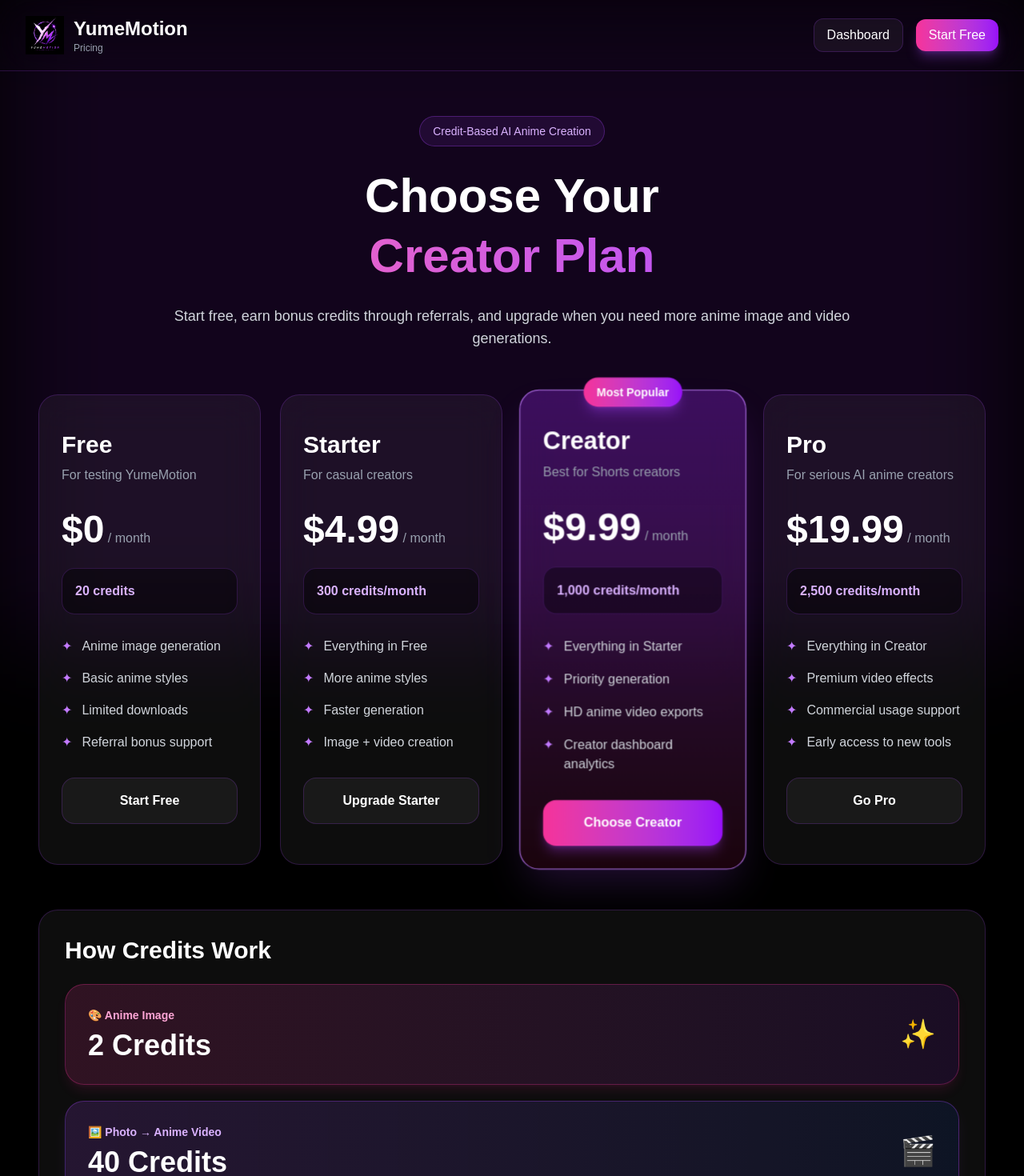
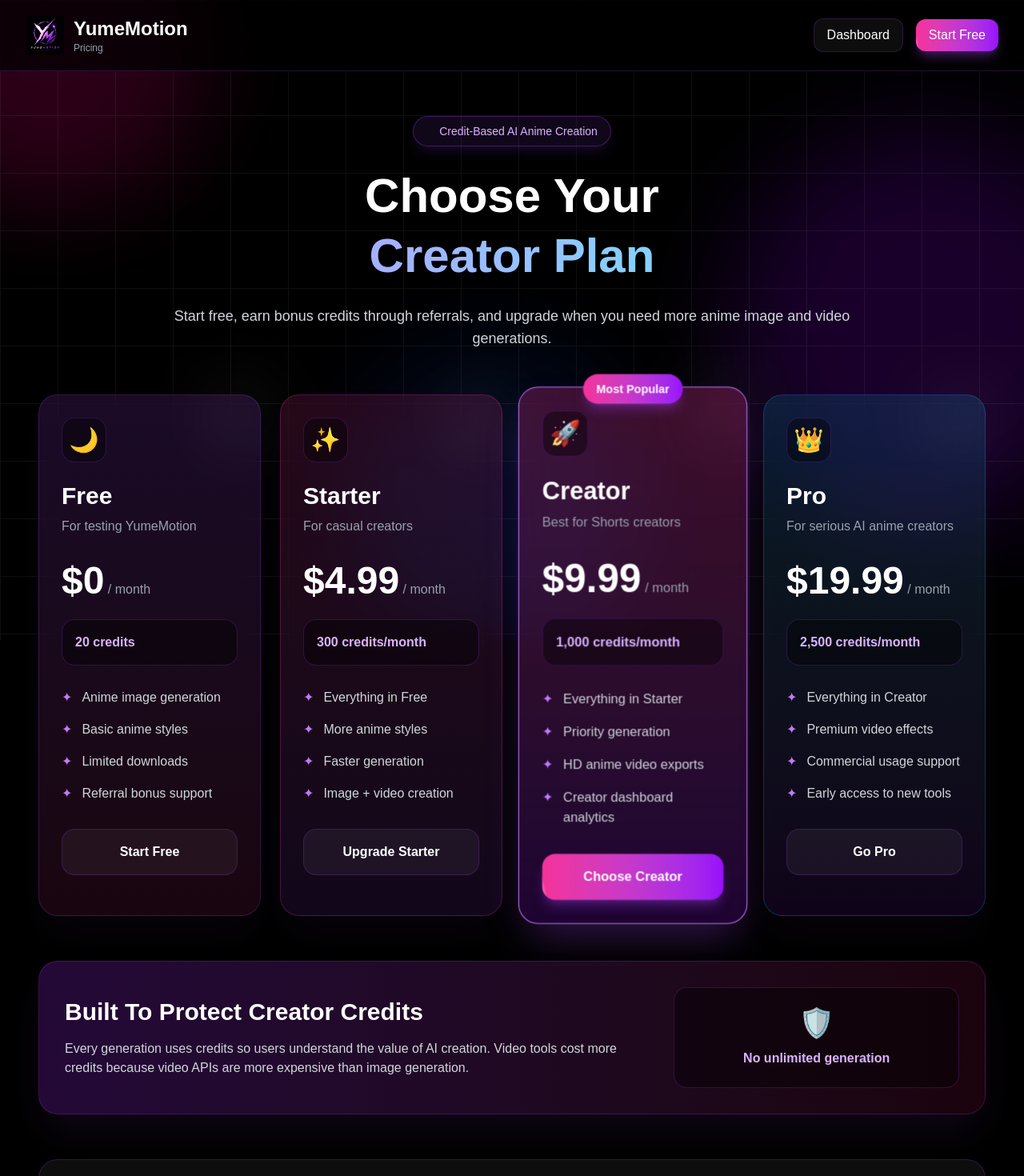
Before and after one commit to trollfeathers-stack/yumemotion, a Next.js app: page /pricing in a window 1280 px wide. Shown: the top 1470 px of the page at 80% size. Built offline with nearby package versions, Linux system fonts and the light colour scheme.

Commit message:
Add pricing page animations and effects

```diff
--- a/app/pricing/page.tsx
+++ b/app/pricing/page.tsx
@@ -18,6 +18,9 @@
       button: "Start Free",
       link: "/signup",
       highlighted: false,
+      glow: "from-purple-500/15 to-pink-500/10",
+      border: "border-purple-500/20",
+      icon: "🌙",
     },
     {
       name: "Starter",
@@ -33,6 +36,9 @@
       button: "Upgrade Starter",
       link: "/dashboard",
       highlighted: false,
+      glow: "from-pink-500/15 to-purple-500/10",
+      border: "border-pink-500/25",
+      icon: "✨",
     },
     {
       name: "Creator",
@@ -48,6 +54,9 @@
       button: "Choose Creator",
       link: "/dashboard",
       highlighted: true,
+      glow: "from-pink-500/25 to-purple-600/20",
+      border: "border-purple-400",
+      icon: "🚀",
     },
     {
       name: "Pro",
@@ -63,20 +72,29 @@
       button: "Go Pro",
       link: "/dashboard",
       highlighted: false,
+      glow: "from-cyan-500/15 to-purple-600/10",
+      border: "border-cyan-500/25",
+      icon: "👑",
     },
   ];
 
   return (
-    <div className="min-h-screen bg-black text-white">
-      <div className="absolute inset-0 bg-purple-900/20 blur-3xl"></div>
+    <div className="min-h-screen bg-black text-white overflow-hidden">
+      {/* Animated Background */}
+      <div className="fixed inset-0 overflow-hidden pointer-events-none">
+        <div className="absolute -top-32 -left-32 w-96 h-96 bg-pink-600/20 rounded-full blur-3xl animate-pulse"></div>
+        <div className="absolute top-40 -right-32 w-[500px] h-[500px] bg-purple-700/20 rounded-full blur-3xl animate-pulse"></div>
+        <div className="absolute bottom-0 left-1/3 w-96 h-96 bg-blue-600/10 rounded-full blur-3xl animate-pulse"></div>
+        <div className="absolute inset-0 opacity-[0.06] bg-[linear-gradient(to_right,#ffffff_1px,transparent_1px),linear-gradient(to_bottom,#ffffff_1px,transparent_1px)] bg-[size:72px_72px]"></div>
+      </div>
 
       {/* Navbar */}
-      <nav className="relative z-10 flex flex-col md:flex-row md:items-center md:justify-between gap-4 px-4 md:px-8 py-4 md:py-5 border-b border-purple-500/20 backdrop-blur-xl">
-        <Link href="/" className="flex items-center gap-3">
+      <nav className="relative z-50 flex flex-col md:flex-row md:items-center md:justify-between gap-4 px-4 md:px-8 py-4 md:py-5 border-b border-purple-500/20 backdrop-blur-xl bg-black/70">
+        <Link href="/" className="flex items-center gap-3 group">
           <img
             src="/logo.png"
             alt="YumeMotion Logo"
-            className="w-12 h-12 object-contain"
+            className="w-12 h-12 object-contain transition-transform duration-300 group-hover:rotate-6 group-hover:scale-110"
           />
 
           <div>
@@ -87,14 +105,15 @@
 
         <div className="flex items-center justify-center gap-2 md:gap-4 flex-wrap">
           <Link href="/dashboard">
-            <button className="px-4 py-2 text-sm md:text-base rounded-xl bg-white/5 border border-purple-500/20 hover:bg-white/10 transition-all">
+            <button className="px-4 py-2 text-sm md:text-base rounded-xl bg-white/5 border border-purple-500/20 hover:bg-white/10 hover:border-purple-400/60 transition-all">
               Dashboard
             </button>
           </Link>
 
           <Link href="/signup">
-            <button className="px-4 py-2 text-sm md:text-base rounded-xl bg-gradient-to-r from-pink-500 to-purple-600 hover:scale-105 transition-all shadow-lg shadow-purple-500/30">
-              Start Free
+            <button className="relative overflow-hidden px-4 py-2 text-sm md:text-base rounded-xl bg-gradient-to-r from-pink-500 to-purple-600 hover:scale-105 transition-all shadow-lg shadow-purple-500/30 group">
+              <span className="relative z-10">Start Free</span>
+              <span className="absolute inset-0 bg-white/20 translate-x-[-100%] group-hover:translate-x-[100%] transition-transform duration-700 skew-x-12"></span>
             </button>
           </Link>
         </div>
@@ -102,39 +121,51 @@
 
       <main className="relative z-10 px-6 md:px-12 py-14">
         {/* Header */}
-        <section className="text-center max-w-4xl mx-auto">
-          <div className="inline-block px-4 py-2 rounded-full border border-purple-500/30 bg-purple-500/10 text-purple-300 text-sm mb-6">
+        <section className="text-center max-w-4xl mx-auto animate-fade-in-up">
+          <div className="inline-flex items-center gap-2 px-4 py-2 rounded-full border border-purple-500/30 bg-purple-500/10 text-purple-300 text-sm mb-6 shadow-lg shadow-purple-500/10">
+            <span className="w-2 h-2 rounded-full bg-pink-400 animate-ping"></span>
             Credit-Based AI Anime Creation
           </div>
 
           <h2 className="text-5xl md:text-6xl font-black leading-tight">
             Choose Your
-            <span className="block text-transparent bg-clip-text bg-gradient-to-r from-pink-400 to-purple-500">
+            <span className="block text-transparent bg-clip-text bg-gradient-to-r from-pink-400 via-purple-400 to-cyan-300 animate-gradient">
               Creator Plan
             </span>
           </h2>
 
           <p className="text-gray-300 mt-6 text-lg">
-            Start free, earn bonus credits through referrals, and upgrade when you need more anime image and video generations.
+            Start free, earn bonus credits through referrals, and upgrade when
+            you need more anime image and video generations.
           </p>
         </section>
 
         {/* Pricing Cards */}
         <section className="grid lg:grid-cols-4 md:grid-cols-2 gap-6 mt-14">
-          {plans.map((plan) => (
+          {plans.map((plan, index) => (
             <div
               key={plan.name}
-              className={`relative rounded-3xl p-7 border backdrop-blur-xl ${
+              className={`relative rounded-3xl p-7 border backdrop-blur-xl bg-gradient-to-b ${plan.glow} ${
+                plan.border
+              } hover:-translate-y-3 transition-all duration-300 shadow-2xl ${
                 plan.highlighted
-                  ? "bg-gradient-to-b from-purple-900/60 to-pink-900/20 border-purple-400 shadow-2xl shadow-purple-500/20 scale-[1.02]"
-                  : "bg-white/5 border-purple-500/20"
-              }`}
+                  ? "shadow-purple-500/30 scale-[1.03]"
+                  : "shadow-purple-500/5"
+              } animate-fade-in-up`}
+              style={{ animationDelay: `${index * 90}ms` }}
             >
               {plan.highlighted && (
-                <div className="absolute -top-4 left-1/2 -translate-x-1/2 px-4 py-2 rounded-full bg-gradient-to-r from-pink-500 to-purple-600 text-sm font-bold shadow-lg shadow-purple-500/30">
+                <div className="absolute -top-4 left-1/2 -translate-x-1/2 px-4 py-2 rounded-full bg-gradient-to-r from-pink-500 to-purple-600 text-sm font-bold shadow-lg shadow-purple-500/30 animate-float-small">
                   Most Popular
                 </div>
               )}
+
+              <div className="absolute -right-5 -top-5 w-24 h-24 rounded-full bg-white/5 blur-2xl"></div>
+
+              <div className="relative">
+                <div className="w-14 h-14 rounded-2xl bg-black/40 border border-purple-500/20 flex items-center justify-center text-3xl mb-6">
+                  {plan.icon}
+                </div>
 
                 <h3 className="text-3xl font-black mt-4">{plan.name}</h3>
                 <p className="text-gray-400 mt-2">{plan.subtitle}</p>
@@ -159,66 +190,148 @@
 
                 <Link href={plan.link}>
                   <button
-                  className={`w-full mt-8 py-4 rounded-2xl font-semibold transition-all ${
+                    className={`relative overflow-hidden w-full mt-8 py-4 rounded-2xl font-semibold transition-all group ${
                       plan.highlighted
                         ? "bg-gradient-to-r from-pink-500 to-purple-600 hover:scale-[1.02] shadow-lg shadow-purple-500/30"
-                      : "bg-white/5 border border-purple-500/20 hover:bg-white/10"
+                        : "bg-white/5 border border-purple-500/20 hover:bg-white/10 hover:border-purple-400/50"
                     }`}
                   >
-                  {plan.button}
+                    <span className="relative z-10">{plan.button}</span>
+                    {plan.highlighted && (
+                      <span className="absolute inset-0 bg-white/20 translate-x-[-100%] group-hover:translate-x-[100%] transition-transform duration-700 skew-x-12"></span>
+                    )}
                   </button>
                 </Link>
+              </div>
             </div>
           ))}
         </section>
 
+        {/* Safety Note */}
+        <section className="mt-14 rounded-3xl bg-gradient-to-r from-purple-900/40 to-pink-900/20 border border-purple-500/20 p-8 backdrop-blur-xl shadow-2xl shadow-purple-500/10 animate-fade-in-up">
+          <div className="grid lg:grid-cols-3 gap-6 items-center">
+            <div className="lg:col-span-2">
+              <h3 className="text-3xl font-bold">
+                Built To Protect Creator Credits
+              </h3>
+
+              <p className="text-gray-300 mt-4">
+                Every generation uses credits so users understand the value of
+                AI creation. Video tools cost more credits because video APIs
+                are more expensive than image generation.
+              </p>
+            </div>
+
+            <div className="rounded-2xl bg-black/40 border border-purple-500/20 p-6 text-center">
+              <p className="text-4xl mb-3 animate-float-small">🛡️</p>
+              <p className="text-purple-300 font-semibold">
+                No unlimited generation
+              </p>
+            </div>
+          </div>
+        </section>
+
         {/* Credit Info */}
-        <section className="mt-14 rounded-3xl bg-white/5 border border-purple-500/20 p-8 backdrop-blur-xl">
+        <section className="mt-14 rounded-3xl bg-white/5 border border-purple-500/20 p-8 backdrop-blur-xl shadow-2xl shadow-purple-500/5 animate-fade-in-up">
           <h3 className="text-3xl font-bold">How Credits Work</h3>
 
           <div className="grid gap-5 mt-6">
-  <div className="rounded-3xl bg-gradient-to-r from-pink-500/15 to-purple-600/10 border border-pink-500/30 p-7 shadow-lg shadow-pink-500/10">
+            <div className="rounded-3xl bg-gradient-to-r from-pink-500/15 to-purple-600/10 border border-pink-500/30 p-7 shadow-lg shadow-pink-500/10 hover:scale-[1.02] transition-all">
               <div className="flex items-center justify-between gap-4">
                 <div>
-        <p className="text-pink-300 text-sm font-semibold">🎨 Anime Image</p>
+                  <p className="text-pink-300 text-sm font-semibold">
+                    🎨 Anime Image
+                  </p>
                   <h4 className="text-4xl font-black mt-2">2 Credits</h4>
                 </div>
-      <span className="text-4xl">✨</span>
+                <span className="text-4xl animate-float-small">✨</span>
               </div>
             </div>
 
-  <div className="rounded-3xl bg-gradient-to-r from-purple-500/15 to-blue-600/10 border border-purple-500/30 p-7 shadow-lg shadow-purple-500/10">
+            <div className="rounded-3xl bg-gradient-to-r from-purple-500/15 to-blue-600/10 border border-purple-500/30 p-7 shadow-lg shadow-purple-500/10 hover:scale-[1.02] transition-all">
               <div className="flex items-center justify-between gap-4">
                 <div>
-        <p className="text-purple-300 text-sm font-semibold">🖼️ Photo → Anime Video</p>
+                  <p className="text-purple-300 text-sm font-semibold">
+                    🖼️ Photo → Anime Video
+                  </p>
                   <h4 className="text-4xl font-black mt-2">40 Credits</h4>
                 </div>
-      <span className="text-4xl">🎬</span>
+                <span className="text-4xl animate-float-small">🎬</span>
               </div>
             </div>
 
-  <div className="rounded-3xl bg-gradient-to-r from-cyan-500/15 to-purple-600/10 border border-cyan-500/30 p-7 shadow-lg shadow-cyan-500/10">
+            <div className="rounded-3xl bg-gradient-to-r from-cyan-500/15 to-purple-600/10 border border-cyan-500/30 p-7 shadow-lg shadow-cyan-500/10 hover:scale-[1.02] transition-all">
               <div className="flex items-center justify-between gap-4">
                 <div>
-        <p className="text-cyan-300 text-sm font-semibold">✍️ Text → Anime Video</p>
+                  <p className="text-cyan-300 text-sm font-semibold">
+                    ✍️ Text → Anime Video
+                  </p>
                   <h4 className="text-4xl font-black mt-2">80 Credits</h4>
                 </div>
-      <span className="text-4xl">⚡</span>
+                <span className="text-4xl animate-float-small">⚡</span>
               </div>
             </div>
 
-  <div className="rounded-3xl bg-gradient-to-r from-yellow-500/15 to-pink-600/10 border border-yellow-500/30 p-7 shadow-lg shadow-yellow-500/10">
+            <div className="rounded-3xl bg-gradient-to-r from-yellow-500/15 to-pink-600/10 border border-yellow-500/30 p-7 shadow-lg shadow-yellow-500/10 hover:scale-[1.02] transition-all">
               <div className="flex items-center justify-between gap-4">
                 <div>
-        <p className="text-yellow-300 text-sm font-semibold">🎁 Referral Bonus</p>
+                  <p className="text-yellow-300 text-sm font-semibold">
+                    🎁 Referral Bonus
+                  </p>
                   <h4 className="text-4xl font-black mt-2">+5 Credits</h4>
                 </div>
-      <span className="text-4xl">🚀</span>
+                <span className="text-4xl animate-float-small">🚀</span>
               </div>
             </div>
           </div>
         </section>
       </main>
+
+      <style jsx global>{`
+        @keyframes fade-in-up {
+          from {
+            opacity: 0;
+            transform: translateY(22px);
+          }
+          to {
+            opacity: 1;
+            transform: translateY(0);
+          }
+        }
+
+        @keyframes float-small {
+          0%,
+          100% {
+            transform: translateY(0);
+          }
+          50% {
+            transform: translateY(-8px);
+          }
+        }
+
+        @keyframes gradient {
+          0%,
+          100% {
+            background-position: 0% 50%;
+          }
+          50% {
+            background-position: 100% 50%;
+          }
+        }
+
+        .animate-fade-in-up {
+          animation: fade-in-up 0.7s ease-out both;
+        }
+
+        .animate-float-small {
+          animation: float-small 3s ease-in-out infinite;
+        }
+
+        .animate-gradient {
+          background-size: 250% 250%;
+          animation: gradient 4s ease infinite;
+        }
+      `}</style>
     </div>
   );
 }
```
Lines whose indentation alone changed are shown as unchanged.
